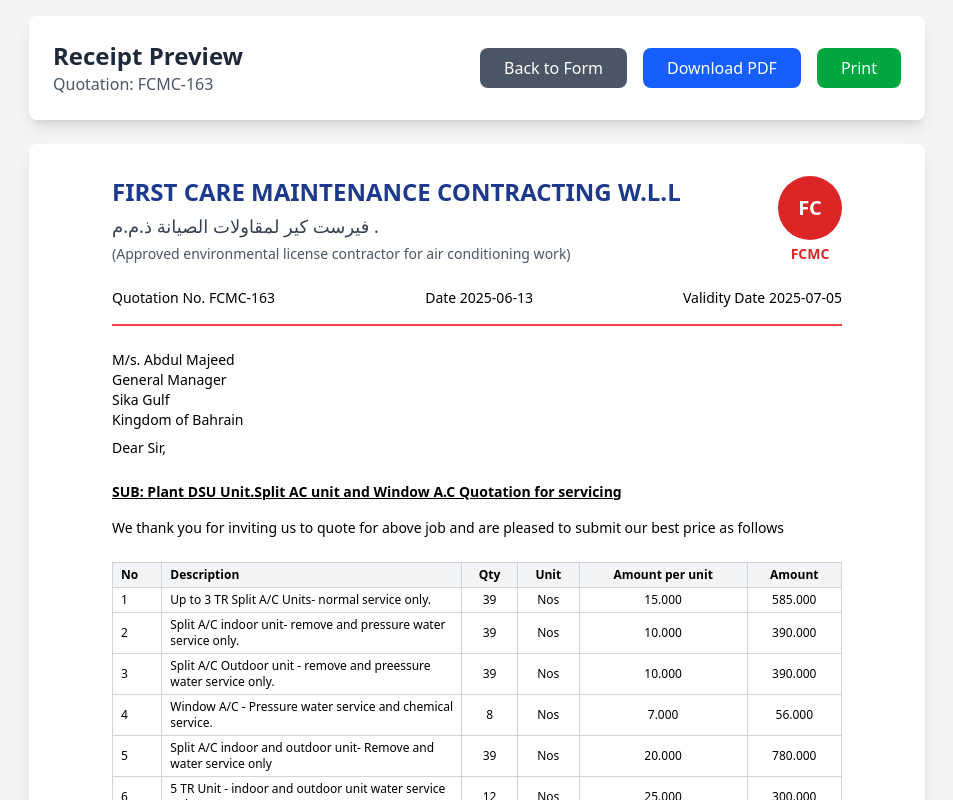
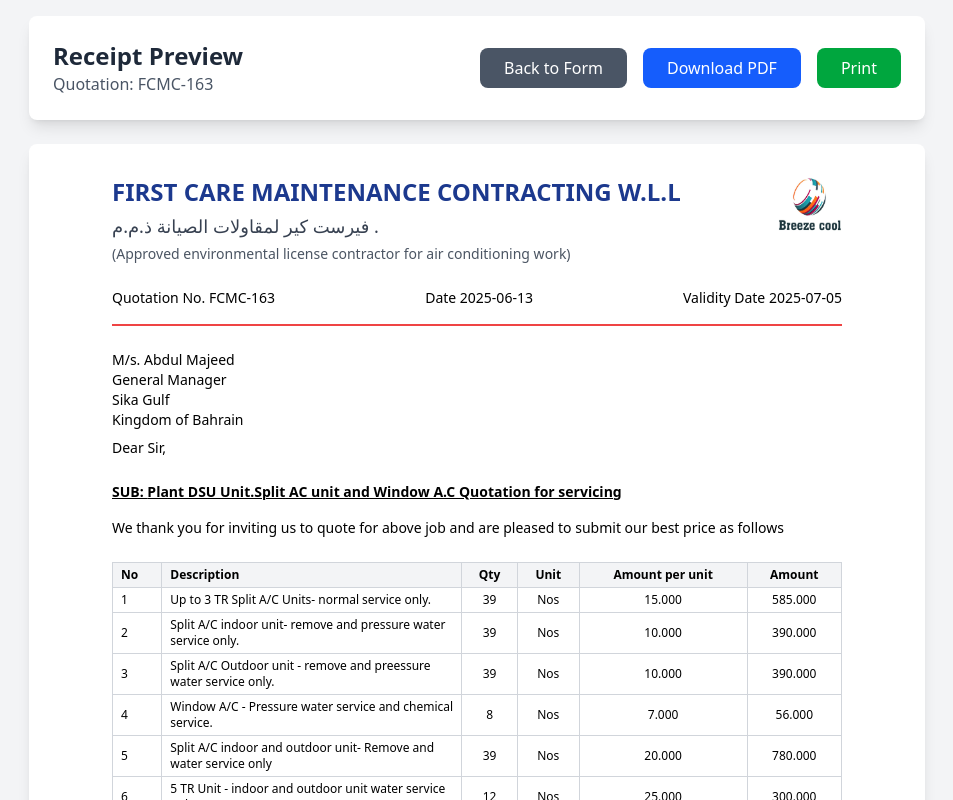
Before and after one commit to tehsin118/receipt-generator, a React (Vite) app: page / in a window 1280 px wide. Both pictures are taken after a click on the button "Generate Receipt". Shown: the top 800 px of the page, without its empty margins (163-1116 px from the left). Built offline with nearby package versions, Linux system fonts and the light colour scheme.

Commit message:
logo updated

```diff
--- a/src/components/Logo.jsx
+++ b/src/components/Logo.jsx
@@ -1,9 +1,9 @@
 import React from "react";
-
+import file from "../assets/icons/logo.jpg";
 const Logo = ({ size = "w-16 h-16", textSize = "text-xl" }) => {
   return (
     <div className="text-center logo-container">
-      <div
+      {/* <div
         className={`${size} bg-red-600 rounded-full flex items-center justify-center text-white font-bold ${textSize} mb-1`}
         style={{
           backgroundColor: "#dc2626",
@@ -27,7 +27,8 @@
         }}
       >
         FCMC
-      </p>
+      </p> */}
+      <img src={file} alt="" className="w-[64px] h-[56px]" />
     </div>
   );
 };
--- a/src/pages/ReceiptPage.jsx
+++ b/src/pages/ReceiptPage.jsx
@@ -100,9 +100,9 @@
       });
 
       const imgData = canvas.toDataURL("image/png", 1.0); // Maximum quality
-      const pdf = new jsPDF("p", "mm", "a4");
-      const imgWidth = 210;
-      const imgHeight = 297;
+      const pdf = new jsPDF("p", "mm", "Legal");
+      const imgWidth = 216; // Legal width in mm
+      const imgHeight = 356; // Legal height in mm
 
       pdf.addImage(imgData, "PNG", 0, 0, imgWidth, imgHeight);
       pdf.save(`quotation-${receiptData.quotationNo}.pdf`);
```
Also changed, not shown: src/assets/icons/logo.jpg (added).
